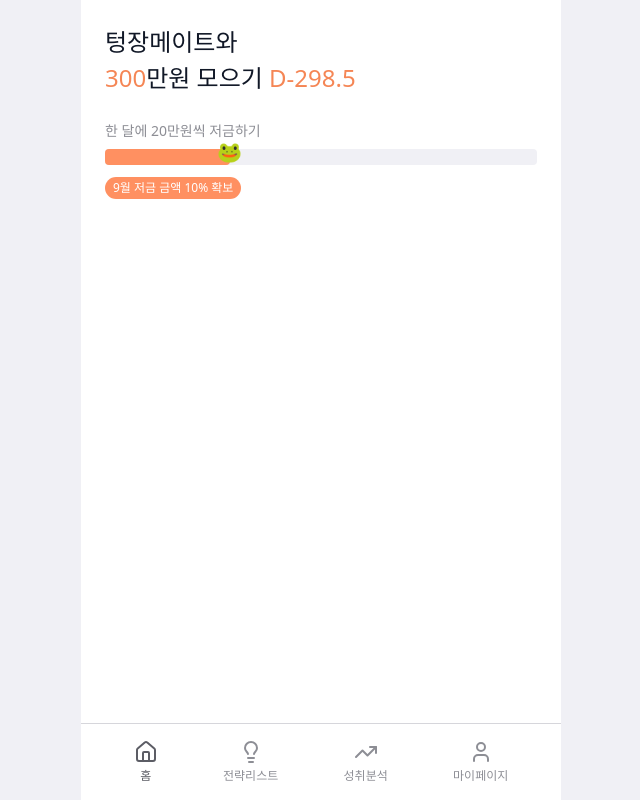
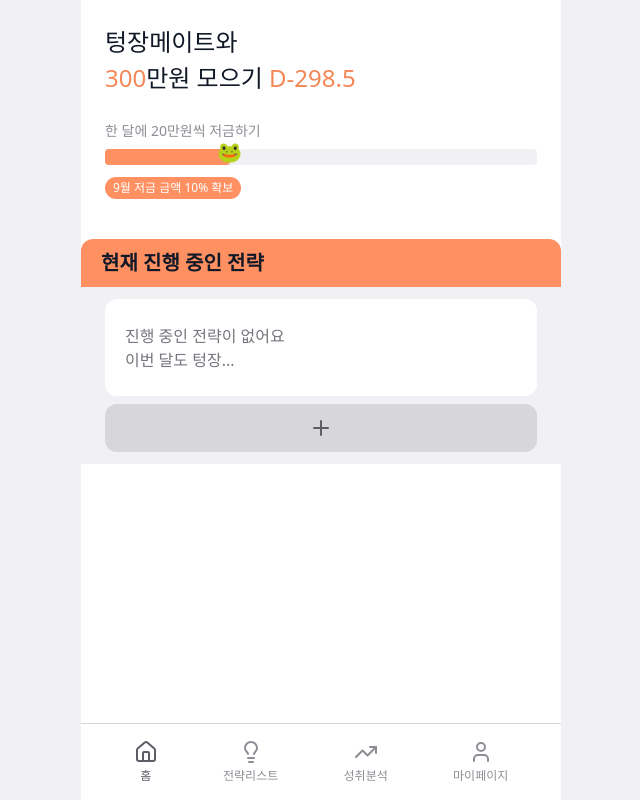
Before and after one commit to 9oormthon-univ/2025_SEASONTHON_TEAM_24_FE, a React (Vite) app: page / in a window 1280 px wide. Shown: the whole page, without its empty margins (319-959 px from the left). Built offline with nearby package versions, Linux system fonts and the light colour scheme.

Commit message:
Feat: 홈 대시보드 전략 리스트 작업(1차) 진행

```diff
--- a/src/App.tsx
+++ b/src/App.tsx
@@ -2,6 +2,7 @@ import React from 'react';
 import { BrowserRouter as Router, Routes, Route } from 'react-router-dom';
 import BottomNav from './shared/components/common/BottomNav';
 import Home from './pages/home';
+
 
 function App() {
   return (
--- a/src/pages/home/index.tsx
+++ b/src/pages/home/index.tsx
@@ -1,10 +1,12 @@
 import React from 'react'
 import HomeGoal from '../../shared/components/goal/homeGoal'
+import HomeStrategy from '../../shared/components/strategy/homeStrategy'
 
 function Home() {
   return (
     <div>
       <HomeGoal />
+      <HomeStrategy />
     </div>
   )
 }
--- /dev/null
+++ b/src/shared/components/strategy/homeStrategy.tsx
@@ -0,0 +1,33 @@
+import React from 'react'
+import { Plus } from "lucide-react"
+
+// 전략 컴포넌트
+function homeStrategy(){
+  function navigateToStrategyList() {
+    console.log("전략 리스트 페이지로 이동");
+    // 실제 구현시 라우터 사용 예정
+    // navigateToStrategyList('/strategies');
+  }
+  return (
+    <div className='mt-10 -mx-6'>
+      <div className='bg-primary-100 flex items-center rounded-t-12 h-[48px] px-5'>
+        <h3 className="font-semibold text-gray-900 text-20">
+          현재 진행 중인 전략
+        </h3>
+      </div>
+      <section className='px-6 py-3 bg-gray-100'>
+        <div className='h-[97px] mb-8 flex items-center bg-white rounded-12'>
+          <p className='px-5 text-left text-gray-600'>
+            진행 중인 전략이 없어요<br/>
+            이번 달도 텅장...
+          </p>
+        </div>
+        <button onClick={navigateToStrategyList} className='flex items-center justify-center w-full py-3 bg-gray-200 rounded-12'>
+          <Plus className="w-24 h-24 text-gray-700" />
+        </button>
+      </section>
+    </div>
+  )
+}
+
+export default homeStrategy
```
